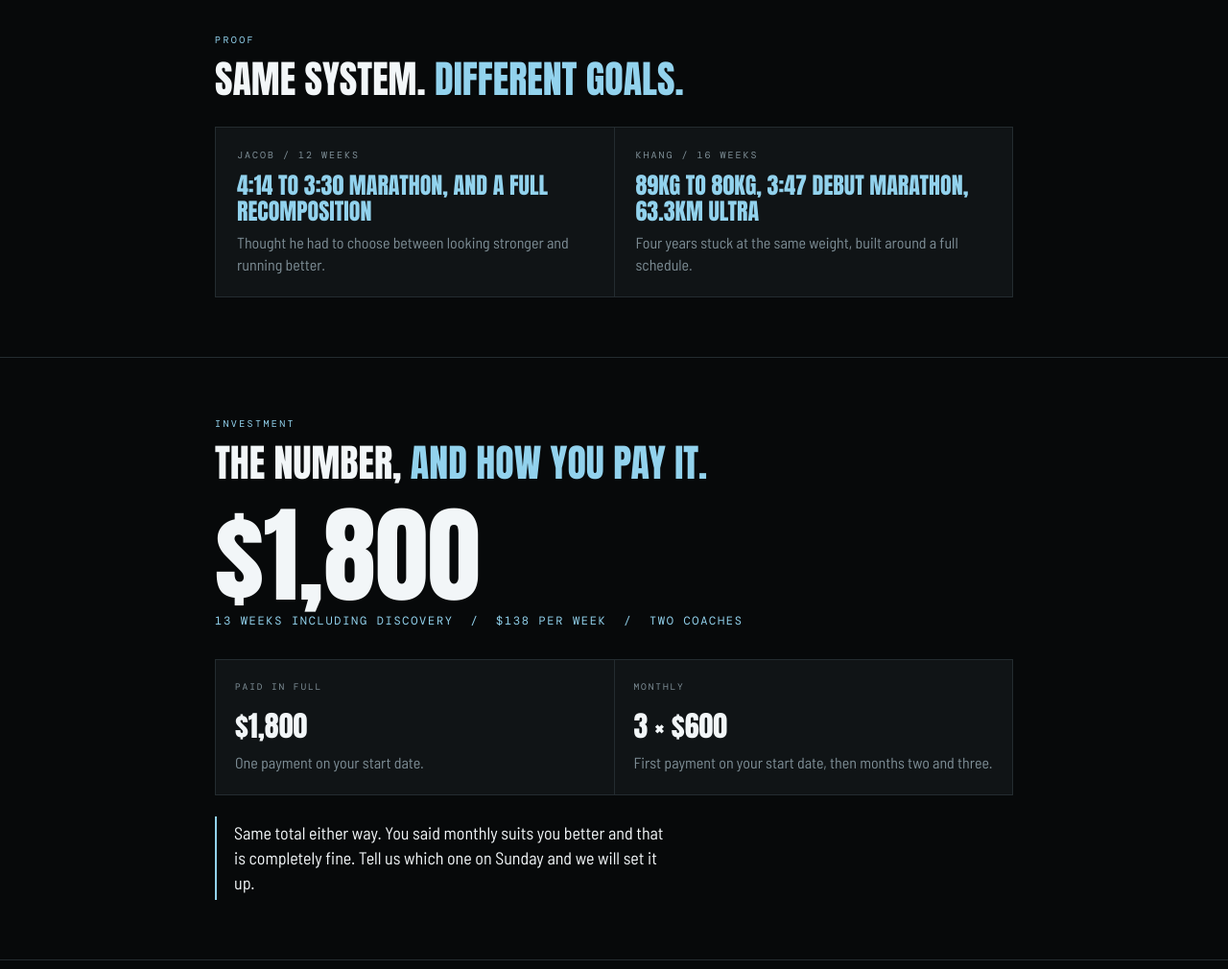
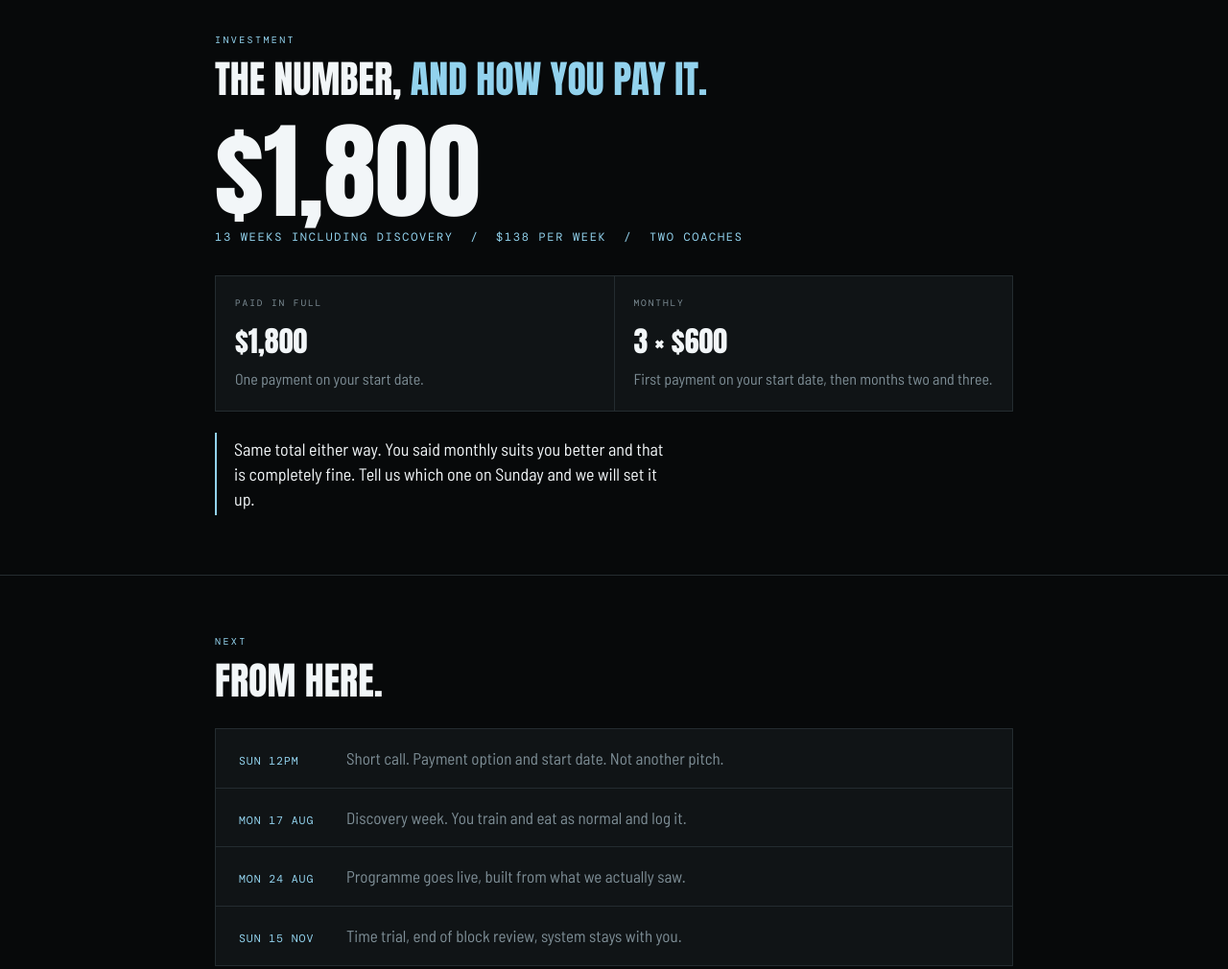
Before and after one commit to dualperformance-ka/jaydon-teo, a plain HTML site: page index.html in a window 1280 px wide. Shown: the part 2480-3490 px from the top of the page at 96% size. Drawn offline with nearby package versions, Linux system fonts and the light colour scheme.

Commit message:
Update index.html

```diff
--- a/index.html
+++ b/index.html
@@ -69,13 +69,6 @@ h2{font-size:clamp(26px,5vw,40px);margin:12px 0 30px}
 .get li{margin-bottom:8px;padding-left:13px;position:relative}
 .get li::before{content:"";position:absolute;left:0;top:9px;width:5px;height:1px;background:var(--blue)}
 
-/* proof */
-.proof{display:grid;grid-template-columns:1fr 1fr;gap:1px;background:var(--line);border:1px solid var(--line)}
-.proof .p{background:var(--panel);padding:22px 22px}
-.proof .who{font-family:'DM Mono',monospace;font-size:10px;letter-spacing:.2em;color:var(--mute);text-transform:uppercase}
-.proof .res{font-family:'Anton',sans-serif;text-transform:uppercase;font-size:clamp(18px,2.8vw,24px);color:var(--blue);margin:11px 0 8px;line-height:1.1}
-.proof .sm{color:var(--mute);font-size:16px}
-
 /* price */
 .fig{font-family:'Anton',sans-serif;font-size:clamp(56px,13vw,110px);line-height:.85}
 .perwk{font-family:'DM Mono',monospace;font-size:12px;letter-spacing:.14em;color:var(--blue);margin-top:14px}
@@ -102,7 +95,6 @@ footer span{font-family:'DM Mono',monospace;font-size:10px;letter-spacing:.18em;
 @media (max-width:760px){
   section{padding:48px 0}
   .map{grid-template-columns:1fr}
-  .proof{grid-template-columns:1fr}
   .hero .mark{width:200px;right:-60px;opacity:.06}
   .steps .s{grid-template-columns:1fr;gap:4px}
 }
@@ -188,17 +180,6 @@ footer span{font-family:'DM Mono',monospace;font-size:10px;letter-spacing:.18em;
 
 <section>
   <div class="wrap">
-    <div class="eyebrow">Proof</div>
-    <h2>Same system. <em>Different goals.</em></h2>
-    <div class="proof">
-      <div class="p"><div class="who">Jacob / 12 weeks</div><div class="res">4:14 to 3:30 marathon, and a full recomposition</div><div class="sm">Thought he had to choose between looking stronger and running better.</div></div>
-      <div class="p"><div class="who">Khang / 16 weeks</div><div class="res">89kg to 80kg, 3:47 debut marathon, 63.3km ultra</div><div class="sm">Four years stuck at the same weight, built around a full schedule.</div></div>
-    </div>
-  </div>
-</section>
-
-<section>
-  <div class="wrap">
     <div class="eyebrow">Investment</div>
     <h2>The number, <em>and how you pay it.</em></h2>
     <div class="fig">$1,800</div>
```
